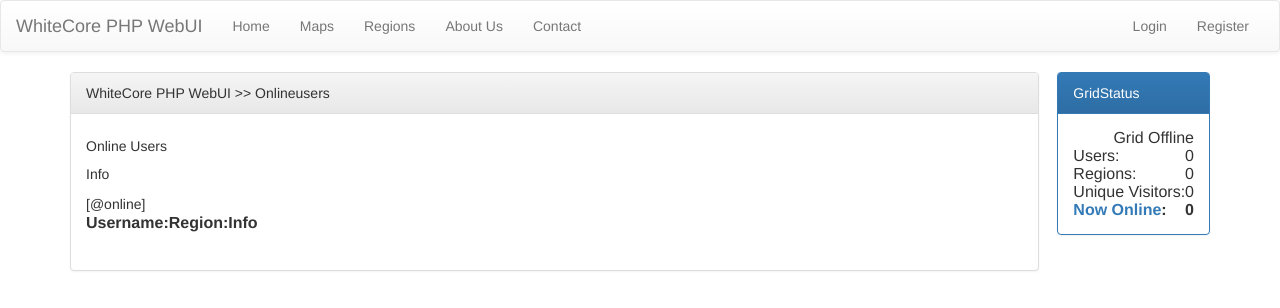
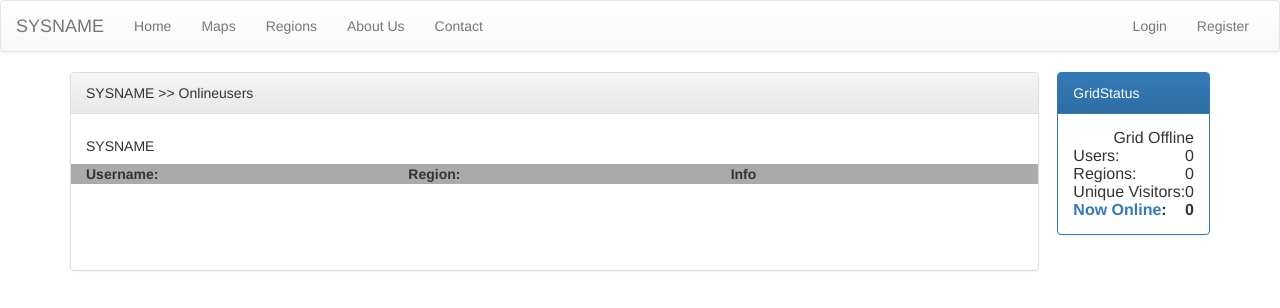
Before and after one commit to WhiteCoreSim/WhiteCore-Webui, a PHP site: page /index.php?page=onlineusers in a window 1280 px wide. Shown: the top 308 px of the page. Run offline with PHP 8.4, Linux system fonts and the light colour scheme; data that the repository does not hold is empty; some libraries are stand-ins or nearby versions.

Commit message:
Fixing a template error when no Avatar is online

```diff
--- a/www/pages/onlineusers.php
+++ b/www/pages/onlineusers.php
@@ -8,28 +8,20 @@
 
 <?php
 $content = new Template("templates/onlineusers.tpl");
-$content->set("content1",'<div id="content">
-  <div id="ContentHeaderLeft"><h5>'.$SYSURL.'</h5></div>
-  <div id="ContentHeaderCenter"></div>
-  <div id="ContentHeaderRight"><h5>Online Users</h5></div>
-  <div id="usersonline">
-  <div id="info"><p>Info</p></div>
+$content->set("content1",'<h5>'.SYSNAME.'</h5>
+<div class="row">
+<div class="col-md-4">
+        <b>Username:</b>
+      </div>
 
-<table>
-  <tbody>
-    <tr>
-      <td>
-        <b>Username:</b>
-      </td>
+      <div class="col-md-4">
+        <b>Region:</b>
+      </div>
 
-      <td>
-        <b>Region:</b>
-      </td>
-
-      <td>
+      <div class="col-md-4">
         <b>Info</b>
-      </td>
-    </tr>');
+      </div></div>
+    ');
 	$DbLink = new DB;
 	$DbLink->query("SELECT UserID FROM user_info where IsOnline = '1' AND ".
 					"LastLogin < (UNIX_TIMESTAMP(FROM_UNIXTIME(UNIX_TIMESTAMP(now())))) AND ".
@@ -52,21 +44,17 @@
 		list($region) = $DbLink3->next_record();
 		if ($region != "")
 		{
-			$online .= '<tr>';
-			$online .= '<td class="even"><b>'.$username.'</b></td>';
-			$online .= '<td class="even"><b>'.$region.'</b></td>';
-			$online .= "<td class='even'><a onClick=\"OpenAgent('".$firstname."','".$lastname."')\"><b><u>Click for more Info</u></b></a></td>";
-			$online .= '</tr>';
+			$online .= '<div class="row">';
+			$online .= '<div class="col-md-4"><b>'.$username.'</b></div>';
+			$online .= '<div class="col-md-4"><b>'.$region.'</b></div>';
+			$online .= "<div class='col-md-4'><a href='javascript:void()' onClick=\"OpenAgent('".$firstname."','".$lastname."')\"><b><u>Click for more Info</u></b></a></div>";
+		}
+
+	}
       $content->set("online",$online);
-		}
-	}
 $content->set("content2",'
-
-    </tbody>
-  </table>
-
 </div>
-</div>');
+');
 
 
 $DbLink->query("SELECT count(*) FROM user_info where IsOnline = '1' and
```
